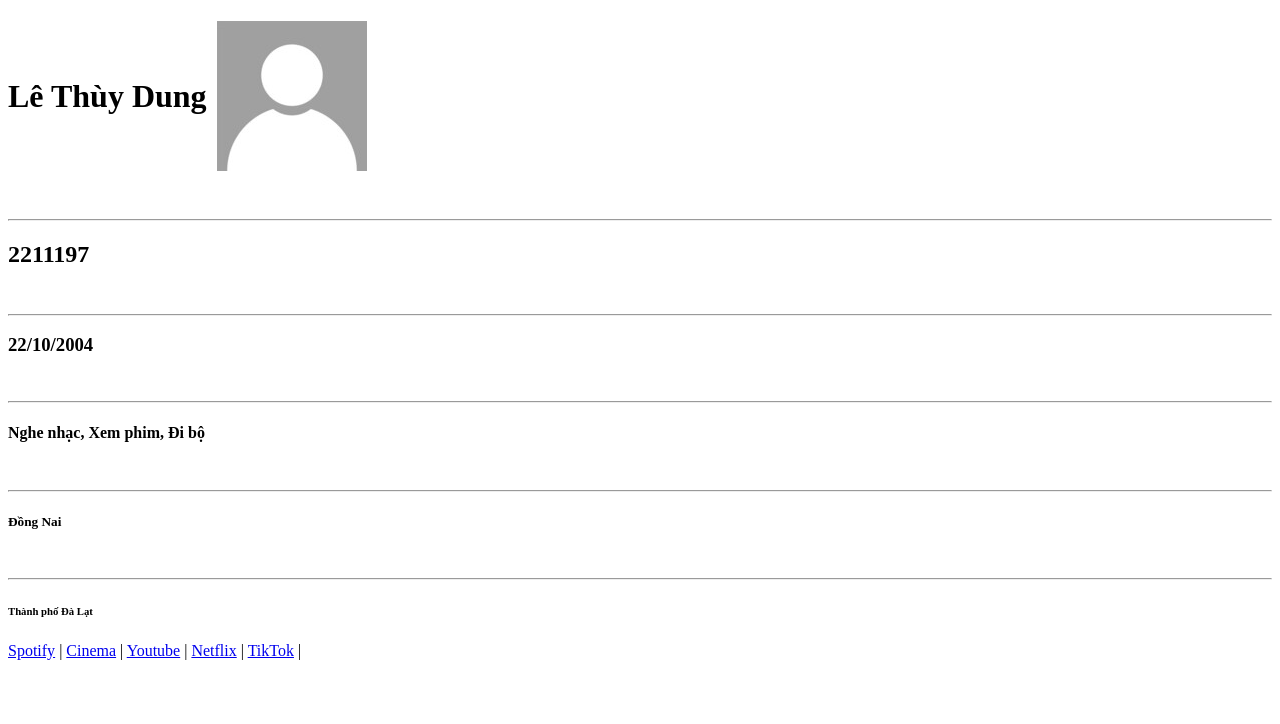
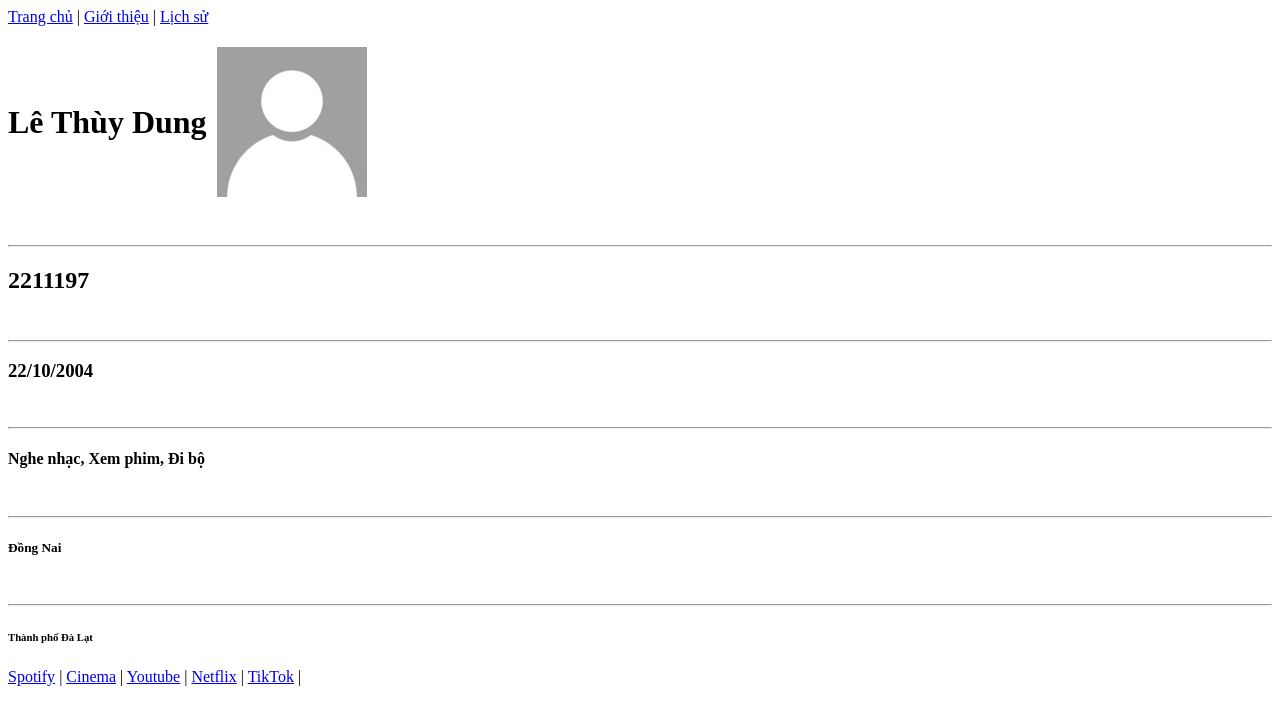
Before and after one commit to dungthuy1010/dungthuy1010.github.io, a plain HTML site: page Lab1/Index.html in a window 1280 px wide. Drawn offline with Linux system fonts and the light colour scheme.

Commit message:
intial commit

```diff
--- a/Lab1/Index.html
+++ b/Lab1/Index.html
@@ -5,13 +5,13 @@
     <link rel="icon" href="images/favicon.ico" type="images/x-icon">
 
     <meta charset="UTF-8">
-    <meta name="author" content="Lê Thùy Dung"> <!-- Họ và tên sinh viên -->
-    <meta name="description" content="Thiết kế Web"> <!-- Tên học phần -->
+    <meta name="author" content="Lê Thùy Dung">
+    <meta name="description" content="Thiết kế Web">
     <meta name="keywords" content="WEB101, Thiết kế Web, Khoa Công nghệ Thông tin, Khoa Sư Phạm, Trường Đại học Đà Lạt"> <!-- Từ khoá -->
-    <meta name="viewport" content="width=device-width, initial-scale=1"> <!-- Viewport -->
+    <meta name="viewport" content="width=device-width, initial-scale=1">
 
-    <!-- Favicon -->
-    <link rel="icon" href="images/logo.png" type="image/png"> <!-- Đặt logo trường Đại học Đà Lạt làm favicon -->
+
+    <link rel="icon" href="images/logo.png" type="image/png">
     <style>
         h1 {
             display: flex;
@@ -26,9 +26,12 @@
     </style>
 </head>
 <body>
-    <nav></nav>
+    <nav>
+        <a href="Index.html">Trang chủ</a> |
+        <a href="GioiThieu.html">Giới thiệu</a> |
+		<a href="LichSu.html">Lịch sử</a>
+    </nav>
 
-    <!-- Thông tin cá nhân -->
     <h1>Lê Thùy Dung
 	<img src="avatar.jpg", alt="Đây là nội dung thay thế khi hình ảnh không thể hiển thị">
     </h1>
```
